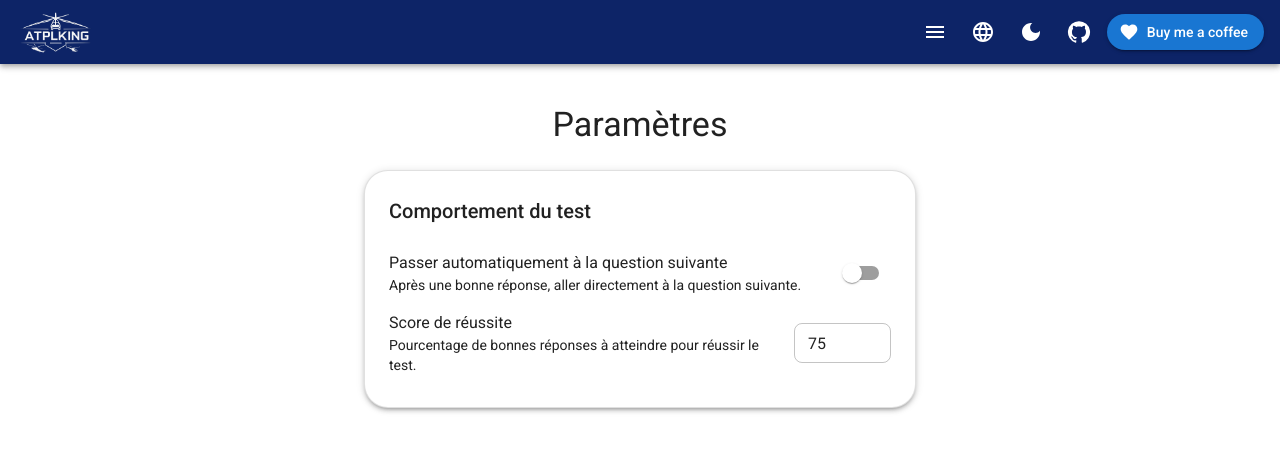
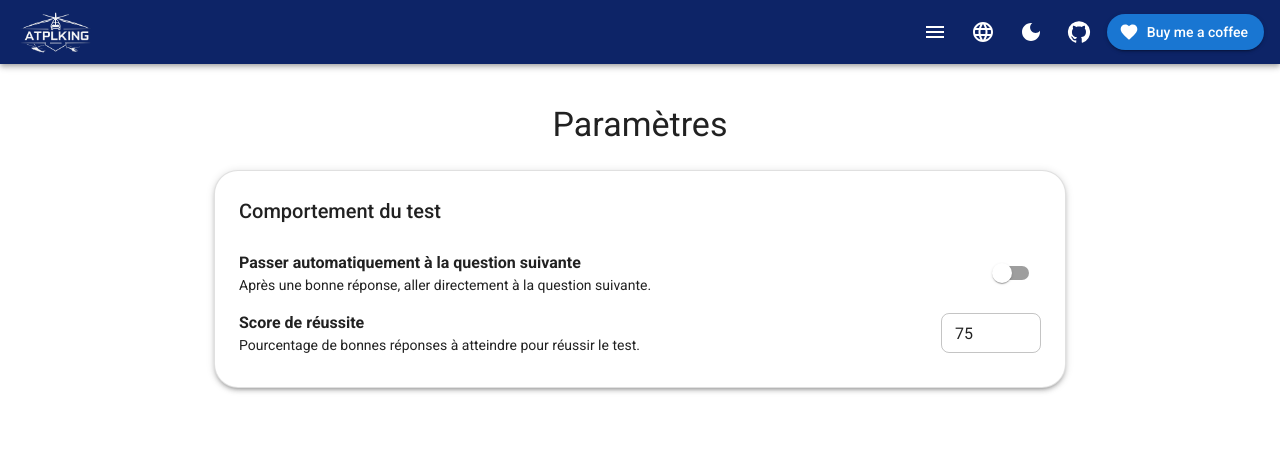
Before and after one commit to ATPLKing/frontend, a React (Vite) app: page /setting in a window 1280 px wide. Shown: the top 452 px of the page. Built offline with nearby package versions, Linux system fonts and the light colour scheme.

Commit message:
style: bold settinh label

```diff
--- a/src/pages/SettingsPage.tsx
+++ b/src/pages/SettingsPage.tsx
@@ -44,7 +44,7 @@ export default function SettingsPage() {
   }
 
   return (
-    <Container maxWidth="sm" sx={{ pt: 5, pb: 5 }}>
+    <Container maxWidth="md" sx={{ pt: 5, pb: 5 }}>
       <Typography variant="h4" align="center" sx={{ mb: 3 }}>
         {t("settings.title")}
       </Typography>
@@ -75,7 +75,7 @@ export default function SettingsPage() {
             }}
           >
             <Box>
-              <Typography>{setting.label}</Typography>
+              <Typography sx={{ fontWeight: 'bold' }}>{setting.label}</Typography>
               <Typography variant="body2" color="text.secondary">
                 {setting.description}
               </Typography>
```
